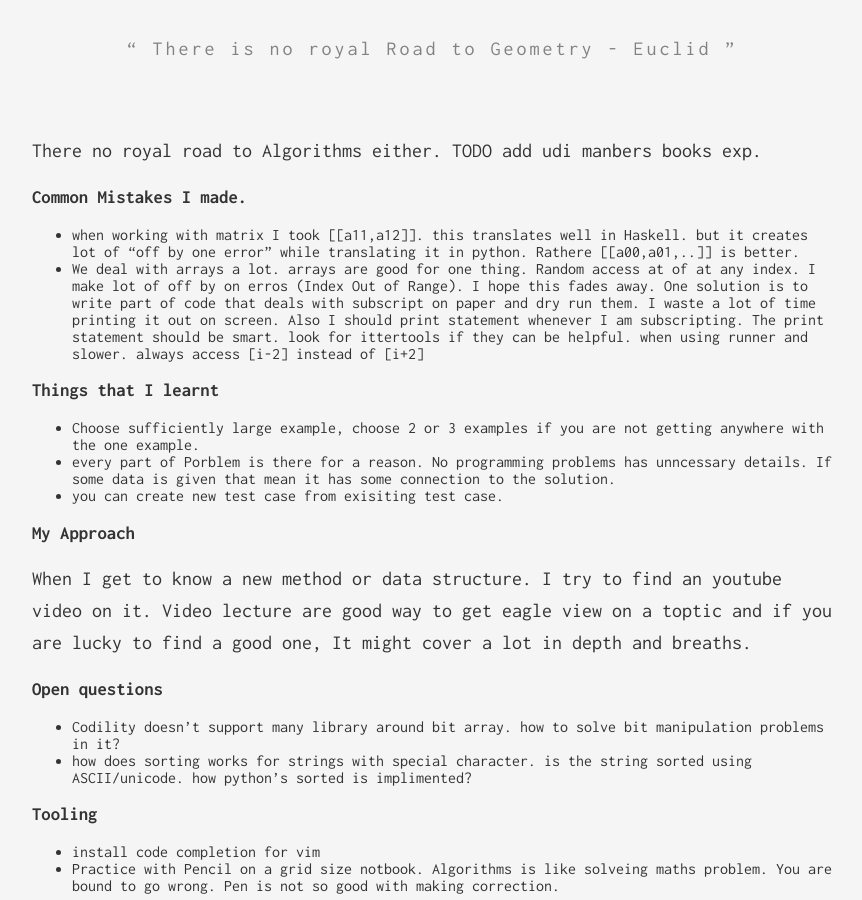
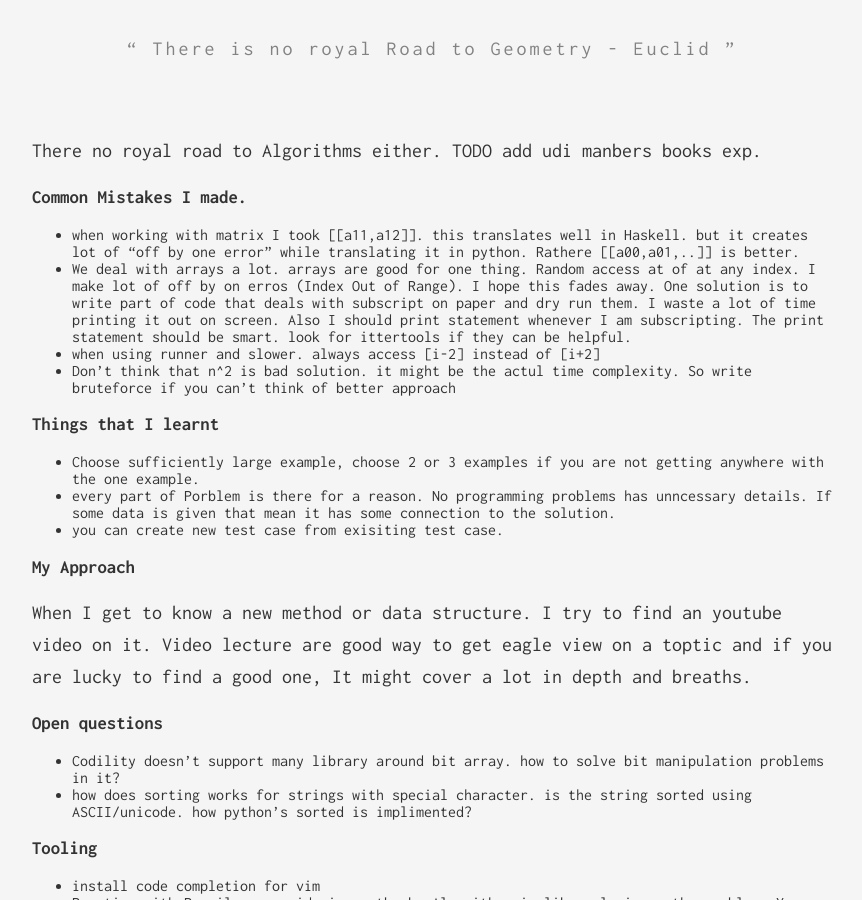
Before and after one commit to prrraveen/prrraveen.github.io, a Jekyll site: the page built from _posts/2017-04-08-Toptal.md, in a window 1280 px wide and 900 px high, scrolled down 753 px. Shown: the whole window, without its empty margins (208-1070 px from the left). Built offline with Jekyll 4.4.1, drawn with Linux system fonts in a browser that asks for light colours.

Commit message:
Update 2017-04-08-Toptal.md

```diff
--- a/_posts/2017-04-08-Toptal.md
+++ b/_posts/2017-04-08-Toptal.md
@@ -21,7 +21,8 @@ TODO add udi manbers books exp.
 ### Common Mistakes I made.
 * when working with matrix I took [[a11,a12]]. this translates well in Haskell. but it creates lot of "off by one error" while translating it in python. Rathere [[a00,a01,..]] is better.
 * We deal with arrays a lot. arrays are good for one thing. Random access at of at any index. I make lot of off by on erros (Index Out of Range). I hope this fades away. One solution is to write part of code that deals with subscript on paper and dry run them. I waste a lot of time printing it out on screen. Also I should print statement whenever I am subscripting. The print statement should be smart. look for ittertools if they can be helpful.
-when using runner and slower. always access [i-2] instead of [i+2]
+* when using runner and slower. always access [i-2] instead of [i+2]
+* Don't think that n^2 is bad solution. it might be the actul time complexity. So write bruteforce if you can't think of better approach
 
 ### Things that I learnt
 * Choose sufficiently large example, choose 2 or 3 examples if you are not getting anywhere with the one example.
```
